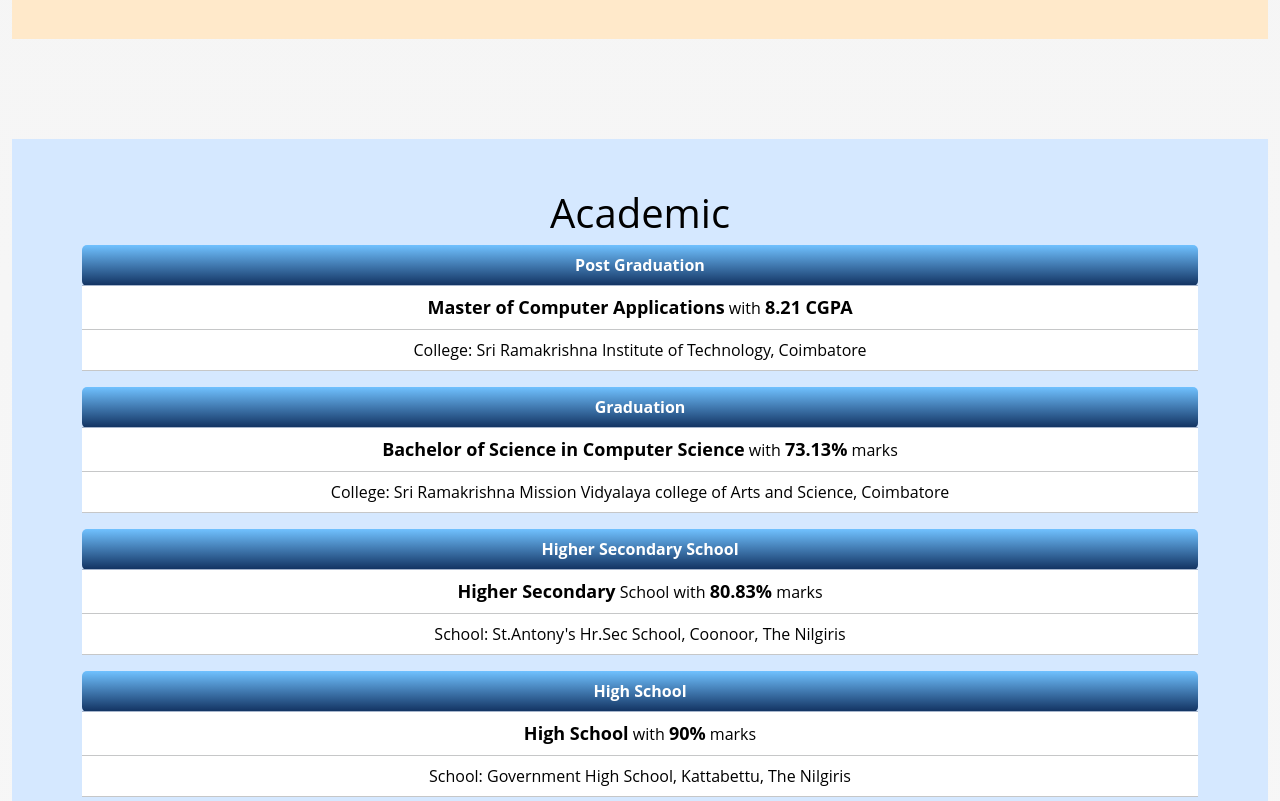
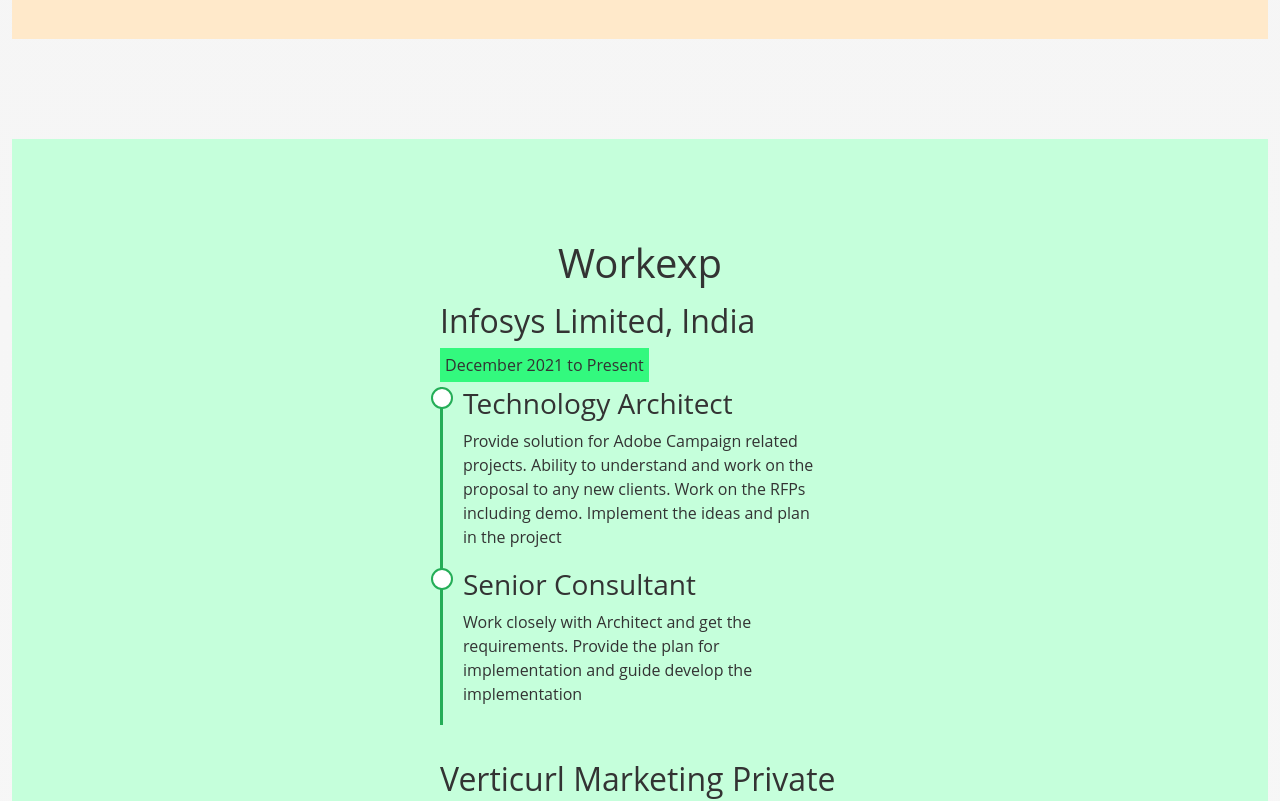
Before and after one commit to somusahasa4/som-portfolio, a React (Create React App) app: page / in a window 1280 px wide. Shown: the part 1060-1861 px from the top of the page. Built offline with nearby package versions, Linux system fonts and the light colour scheme.

Commit message:
Page title and enhancement

```diff
--- a/src/Components/Home.js
+++ b/src/Components/Home.js
@@ -13,25 +13,22 @@
 import Hero from './Hero';
 
 
+
+
 const HomePage = () => (
 
   <Container id="home" fluid>
-       <title>new title</title>
       <Hero />
       <Sitenav/>
       <Coverletter/>
-      <Academic/>
+      <Workexp/>
       <Projects/>
       <Skills/>
+      <Academic/>
       <Techknowledge/>
-      <Workexp/>
       <p>
         <Button variant="primary">Learn more</Button>
       </p>
-
   </Container>
 );
-
-
-
 export default HomePage;
--- a/src/Components/Skills.js
+++ b/src/Components/Skills.js
@@ -114,6 +114,10 @@
 
             </div>
         <Button className="btn-primary">Next</Button>
+        <br/>
+        <br/>
+        <br/>
+        <br/>
     </Container>
 </div>
 );
--- a/src/Components/style.scss
+++ b/src/Components/style.scss
@@ -1195,9 +1195,11 @@
         border-radius: 5px;
         color: #000000;
         padding: 30px 10px;
+        margin-bottom: 15px;
         &:hover {
             background-color: #db528c;
-            background: linear-gradient(0deg, #9a0645, #ff4b97);
+            /*background: linear-gradient(0deg, #9a0645, #ff4b97);*/
+            background: linear-gradient(0deg, #1c8e9e, #03ffe7);
             color: #ffffff;
         }
     }
@@ -1281,16 +1283,14 @@
     color: #db528c;
 }
 
-.workexp, .techknowledge {
+
+.techknowledge {
     background: #fff;
     color: #333333;
     padding: 30px 10px;
     .navbar li {
         list-style: none;
     }
-}
-
-.techknowledge {
     .tech-items {
         background: #ffdff7;
         border-radius: 30px;
@@ -1298,11 +1298,22 @@
         padding: 100px 0;
         margin-bottom: 100px;
     }
+    .icon-box {
+        border-radius: 3px;
+        border: 1px solid #444444;
+        background-color: #f8f8f8;
+    }
 }
 .workexp {
-    padding-top: 100px;
-    background-color: #ffe1ee;
+    $workexpcolor: #24ad57;
+    $workexpbgcolor: #c5ffdb;
+    background-color: $workexpbgcolor;
     margin-bottom: 100px;
+    color: #333333;
+    padding: 100px 10px 30px;
+    .navbar li {
+        list-style: none;
+    }
     &-org {
         padding-bottom: 20px;
         text-align: left;
@@ -1313,14 +1324,14 @@
         }
     }
     &-duration {
-        background-color: #ffa0c9;
+        background-color: #33f97e;
         display: inline-block;
         padding: 5px;
         margin-bottom: 5px;
     }
     .exp-role {
         padding: 0px 20px 3px;
-        border-left: 3px solid #db528c;
+        border-left: 3px solid $workexpcolor;
         position: relative;
         &:before {
             content: "";
@@ -1331,7 +1342,7 @@
             left: -12px;
             top: 0px;
             background: #fff;
-            border: 2px solid #db528c;
+            border: 2px solid $workexpcolor;
         }
     }
 }
@@ -1419,7 +1430,8 @@
 
 .skills {
     padding-top:100px;
-    background-color: #c2e5bb;
+    background-color: #00a999;
+    color: #fff;
     margin-bottom: 100px;
 }
 
--- a/src/index.js
+++ b/src/index.js
@@ -8,12 +8,15 @@
 const root = ReactDOM.createRoot(document.getElementById('root'));
 
 
+
 root.render(
   <React.StrictMode>
     <App />
   </React.StrictMode>
 );
 
+document.title="Som Portfolio";
+
 // If you want to start measuring performance in your app, pass a function
 // to log results (for example: reportWebVitals(console.log))
 // or send to an analytics endpoint. Learn more: https://bit.ly/CRA-vitals
```
